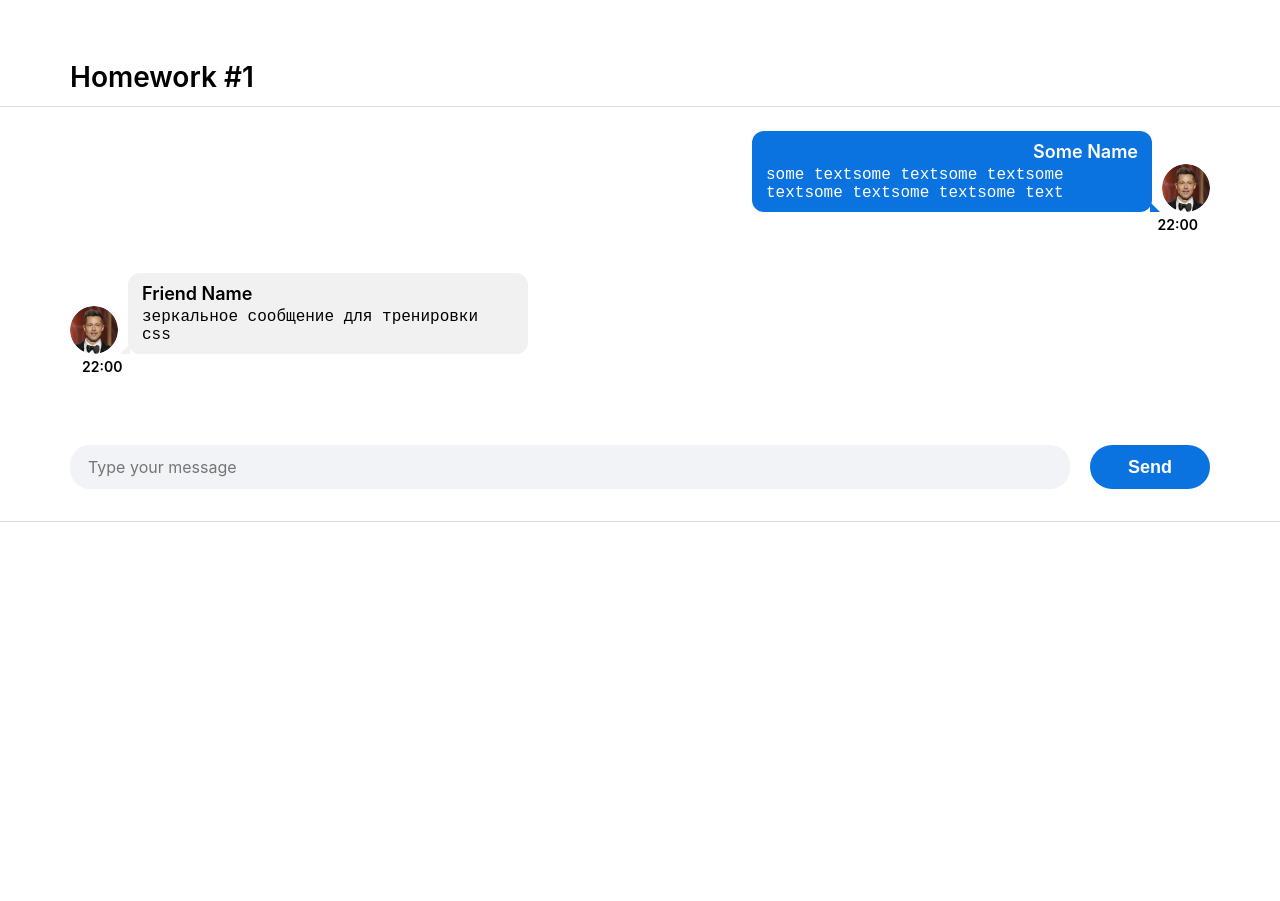
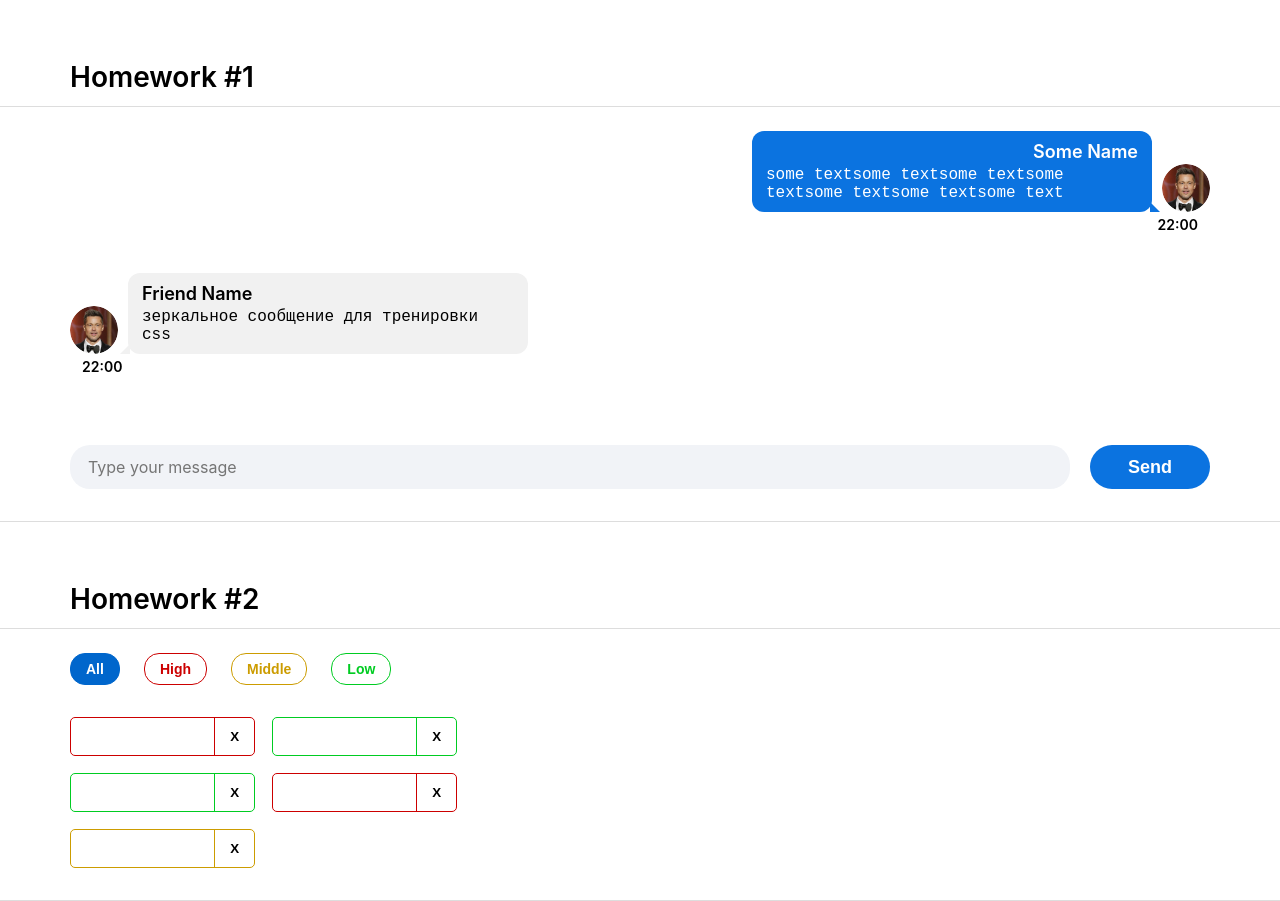
Before and after one commit to Andy33377/sprint-2-homeworks, a React (Create React App) app: page / in a window 1280 px wide. Before the commit the page ends 800 px from the top, so only its background shows below. Built offline with nearby package versions, Linux system fonts and the light colour scheme.

Commit message:
Update homework 2

```diff
--- a/src/s1-main/App.tsx
+++ b/src/s1-main/App.tsx
@@ -1,13 +1,14 @@
 import React from "react";
 import s from "./App.module.css";
 import HW1 from "../s2-homeworks/hw01/HW1";
+import HW2 from "../s2-homeworks/hw02/HW2";
 
 function App() {
   return (
     <div className={s.App}>
       <HW1 />
       {/*раскомментировать по ходу выполнения*/}
-      {/*<HW2/>*/}
+      <HW2/>
       {/*<HW3/>*/}
       {/*<HW4/>*/}
 
--- a/src/s2-homeworks/hw02/HW2.tsx
+++ b/src/s2-homeworks/hw02/HW2.tsx
@@ -1,6 +1,6 @@
-import React, {useState} from 'react'
-import Affairs from './affairs/Affairs'
-import s2 from '../../s1-main/App.module.css'
+import { useState } from "react";
+import Affairs from "./affairs/Affairs";
+import s2 from "../../s1-main/App.module.css";
 
 /*
  * 1 - описать типы AffairPriorityType, AffairType
@@ -16,46 +16,55 @@ import s2 from '../../s1-main/App.module.css'
  * 11 - в файле Affair.tsx отобразить приходящие данные
  * */
 
-// types
-export type AffairPriorityType = any // need to fix any
+export type AffairPriorityType = "low" | "middle" | "high";
+
 export type AffairType = {
-    _id: any // need to fix any
-    name: any // need to fix any
-    priority: AffairPriorityType
-}
-export type FilterType = 'all' | AffairPriorityType
+  _id: number;
+  name: string;
+  priority: AffairPriorityType;
+};
+export type FilterType = "all" | AffairPriorityType;
 
 // constants
-const defaultAffairs: any = [ // need to fix any
-    {_id: 1, name: 'React', priority: 'high'}, // студенты могут изменить содержимое name и количество элементов в массиве, ...priority не менять!
-    {_id: 2, name: 'anime', priority: 'low'},
-    {_id: 3, name: 'games', priority: 'low'},
-    {_id: 4, name: 'work', priority: 'high'},
-    {_id: 5, name: 'html & css', priority: 'middle'},
-]
+const defaultAffairs: AffairType[] = [
+  { _id: 1, name: "React", priority: "high" }, // студенты могут изменить содержимое name и количество элементов в массиве, ...priority не менять!
+  { _id: 2, name: "anime", priority: "low" },
+  { _id: 3, name: "games", priority: "low" },
+  { _id: 4, name: "work", priority: "high" },
+  { _id: 5, name: "html & css", priority: "middle" },
+];
 
 // pure helper functions
-export const filterAffairs = (affairs: any, filter: any): any => { // need to fix any
-
-
-    return affairs // need to fix
-}
-export const deleteAffair = (affairs: any, _id: any): any => { // need to fix any
-
-    return affairs // need to fix
+export const filterAffairs = (
+  affairs: AffairType[],
+  filter: FilterType,
+): AffairType[] => {
+  if (filter === "all") {
+    return affairs;
   }
 
+  return affairs.filter((el) => el.priority === filter);
+};
+
+export const deleteAffair = (
+  affairs: AffairType[],
+  _id: number,
+): AffairType[] => {
+  return affairs.filter((el) => el._id !== _id);
+};
+
 function HW2() {
-    const [affairs, setAffairs] = useState<any>(defaultAffairs) // need to fix any
-    const [filter, setFilter] = useState<FilterType>('all')
+  const [affairs, setAffairs] = useState<AffairType[]>(defaultAffairs); // need to fix any
+  const [filter, setFilter] = useState<FilterType>("all");
 
-    const filteredAffairs = filterAffairs(affairs, filter)
-    const deleteAffairCallback = (_id: any) => { // need to fix any
-        // need to fix
-    }
+  const filteredAffairs = filterAffairs(affairs, filter);
+
+  const deleteAffairCallback = (_id: number) => {
+    setAffairs(deleteAffair(affairs, _id));
+  };
 
   return (
-        <div id={'hw2'}>
+    <div id={"hw2"}>
       <div className={s2.hwTitle}>Homework #2</div>
       <div className={s2.hw}>
         <Affairs
@@ -66,7 +75,7 @@ function HW2() {
         />
       </div>
     </div>
-    )
+  );
 }
 
-export default HW2
+export default HW2;
--- a/src/s2-homeworks/hw02/affairs/Affairs.tsx
+++ b/src/s2-homeworks/hw02/affairs/Affairs.tsx
@@ -1,33 +1,39 @@
-import React from 'react'
-import Affair from './affair/Affair'
-import {AffairType, FilterType} from '../HW2'
-import s from './Affairs.module.css'
+import Affair from "./affair/Affair";
+import { AffairType, FilterType } from "../HW2";
+import s from "./Affairs.module.css";
 
 type AffairsPropsType = {
-    data: any // need to fix any
-    setFilter: any
-    deleteAffairCallback: any
-    filter: FilterType
-}
+  data: AffairType[];
+  setFilter: (filter: FilterType) => void;
+  deleteAffairCallback: (_id: number) => void;
+  filter: FilterType;
+};
 
 function Affairs(props: AffairsPropsType) {
   const setAll = () => {
-        // need to fix
-    }
+    props.setFilter("all");
+  };
   const setHigh = () => {
-        // need to fix
-    }
+    props.setFilter("high");
+  };
   const setMiddle = () => {
-        // need to fix
-    }
+    props.setFilter("middle");
+  };
   const setLow = () => {
-        // need to fix
-    }
+    props.setFilter("low");
+  };
 
-    const cnAll = s.button + ' ' + s.all + (props.filter === 'all' ? ' ' + s.active : '')
-    const cnHigh = s.button + ' ' + s.high + (props.filter === 'high' ? ' ' + s.active : '')
-    const cnMiddle = s.button + ' ' + s.middle + (props.filter === 'middle' ? ' ' + s.active : '')
-    const cnLow = s.button + ' ' + s.low + (props.filter === 'low' ? ' ' + s.active : '')
+  const cnAll =
+    s.button + " " + s.all + (props.filter === "all" ? " " + s.active : "");
+  const cnHigh =
+    s.button + " " + s.high + (props.filter === "high" ? " " + s.active : "");
+  const cnMiddle =
+    s.button +
+    " " +
+    s.middle +
+    (props.filter === "middle" ? " " + s.active : "");
+  const cnLow =
+    s.button + " " + s.low + (props.filter === "low" ? " " + s.active : "");
 
   const mappedAffairs = props.data.map((a: AffairType) => (
     <Affair
@@ -35,43 +41,31 @@ function Affairs(props: AffairsPropsType) {
       affair={a}
       deleteAffairCallback={props.deleteAffairCallback}
     />
-    ))
+  ));
 
   return (
     <div>
       <div className={s.buttonContainer}>
-                <button
-                    id={'hw2-button-all'}
-                    onClick={setAll}
-                    className={cnAll}
-                >
+        <button id={"hw2-button-all"} onClick={setAll} className={cnAll}>
           All
         </button>
-                <button
-                    id={'hw2-button-high'}
-                    onClick={setHigh}
-                    className={cnHigh}
-                >
+        <button id={"hw2-button-high"} onClick={setHigh} className={cnHigh}>
           High
         </button>
         <button
-                    id={'hw2-button-middle'}
+          id={"hw2-button-middle"}
           onClick={setMiddle}
           className={cnMiddle}
         >
           Middle
         </button>
-                <button
-                    id={'hw2-button-low'}
-                    onClick={setLow}
-                    className={cnLow}
-                >
+        <button id={"hw2-button-low"} onClick={setLow} className={cnLow}>
           Low
         </button>
       </div>
       <div className={s.affairs}>{mappedAffairs}</div>
     </div>
-    )
+  );
 }
 
-export default Affairs
+export default Affairs;
```
Lines whose indentation alone changed are shown as unchanged.
